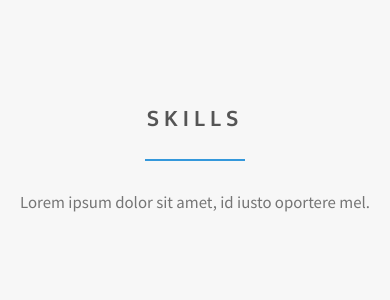
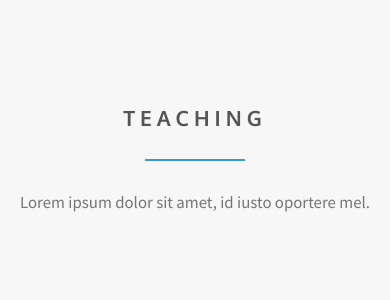
Before and after one commit to neiheisel/neiheisel.github.io, a Jekyll site: the page built from index.html, in a window 390 px wide and 900 px high, scrolled down 1893 px. Shown: the part 150-450 px from the top of the window. Built offline with Jekyll 4.4.1, drawn with Linux system fonts in a browser that asks for light colours.

Commit message:
Swapping skills for teaching

```diff
--- a/_includes/navbar.html
+++ b/_includes/navbar.html
@@ -14,9 +14,9 @@
                 </li>
                 <li><a href="#page-profile">Profile</a>
                 </li>
+                <li><a href="#page-teaching">Teaching</a>
+                </li>
                 <li><a href="#page-education">Education</a>
-                </li>
-                <li><a href="#page-skills">Teaching</a>
                 </li>
                 <li><a href="#page-experience">Experience</a>
                 </li>
@@ -24,7 +24,7 @@
                 </li>
                 <li><a href="#page-contact">Contact</a>
                 </li>
-                <li><a href="{{ site.cv_url }}">CV</a>
+                <li><a href="{{ site.cv_url }}" target="_blank">CV</a>
                 </li>
             </ul>
         </div>
--- a/_includes/sections/skills.html
+++ b/_includes/sections/teaching.html
@@ -1,9 +1,9 @@
-<!-- skills begins -->
-<section id="page-skills" class="page-skills">
+<!-- teaching begins -->
+<section id="page-teaching" class="page-teaching">
     <div class="container">
 
         <header class="section-header">
-            <h2 class="section-title"><span>Skills</span></h2>
+            <h2 class="section-title"><span>Teaching</span></h2>
             <div class="spacer"></div>
             <p class="section-subtitle">Lorem ipsum dolor sit amet, id iusto oportere mel. </p>
         </header>
@@ -47,4 +47,4 @@
         </div>
     </div>
 </section>
-<!-- skills ends -->
+<!-- teaching ends -->
--- a/css/main.css
+++ b/css/main.css
@@ -105,7 +105,7 @@ h1, h2, h3, h4, h5, h6 {
     height: 225px;
     margin: 0 20px 20px 0;
 }
-#page-skills {
+#page-teaching {
     padding: 75px 0;
     background: #f7f7f7;
     text-align: center;
@@ -529,7 +529,7 @@ label.valid {
     .section-header p {
         font-size: 1.2em;
     }
-    #page-skills {
+    #page-teaching {
         text-align: center;
     }
     #grid {
--- a/index.html
+++ b/index.html
@@ -6,7 +6,7 @@ layout: default
 
 {% include sections/profile.html %}
 
-{% include sections/skills.html %}
+{% include sections/teaching.html %}
 
 {% include sections/education.html %}
 
```
